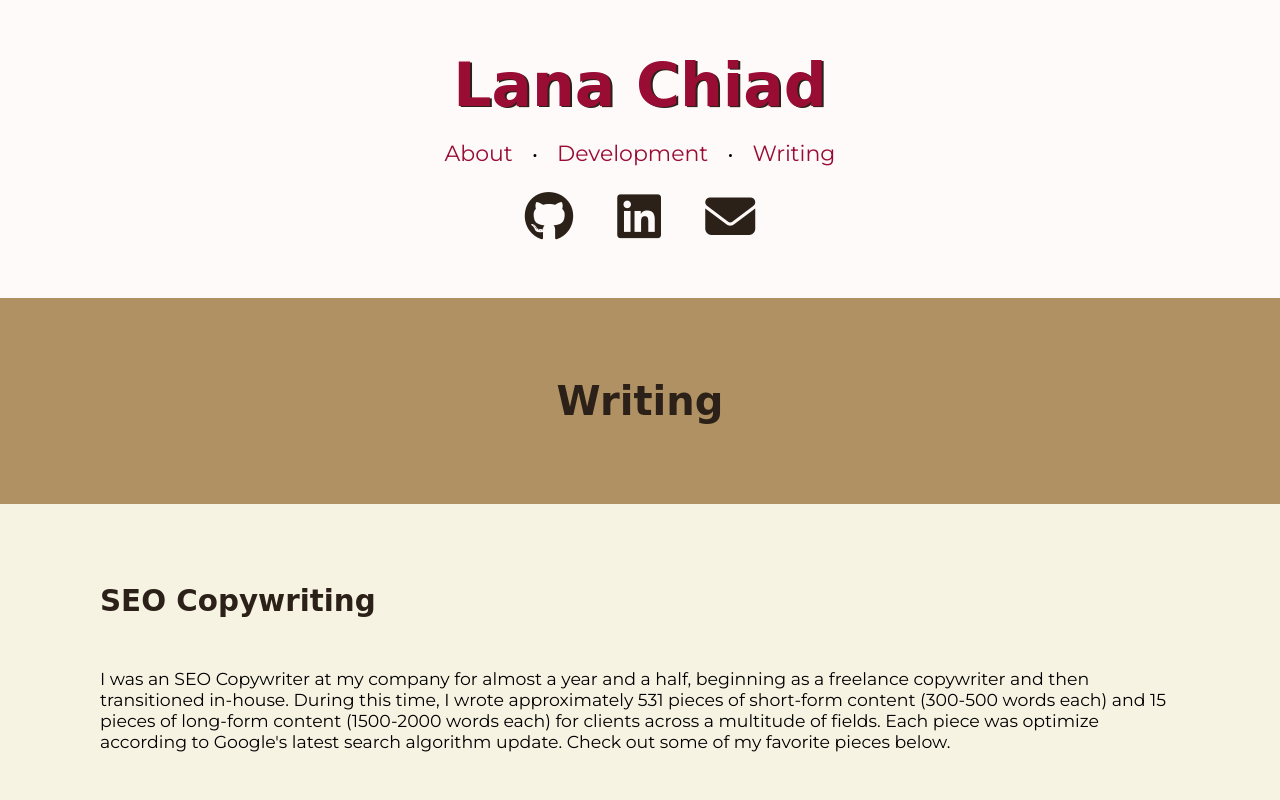
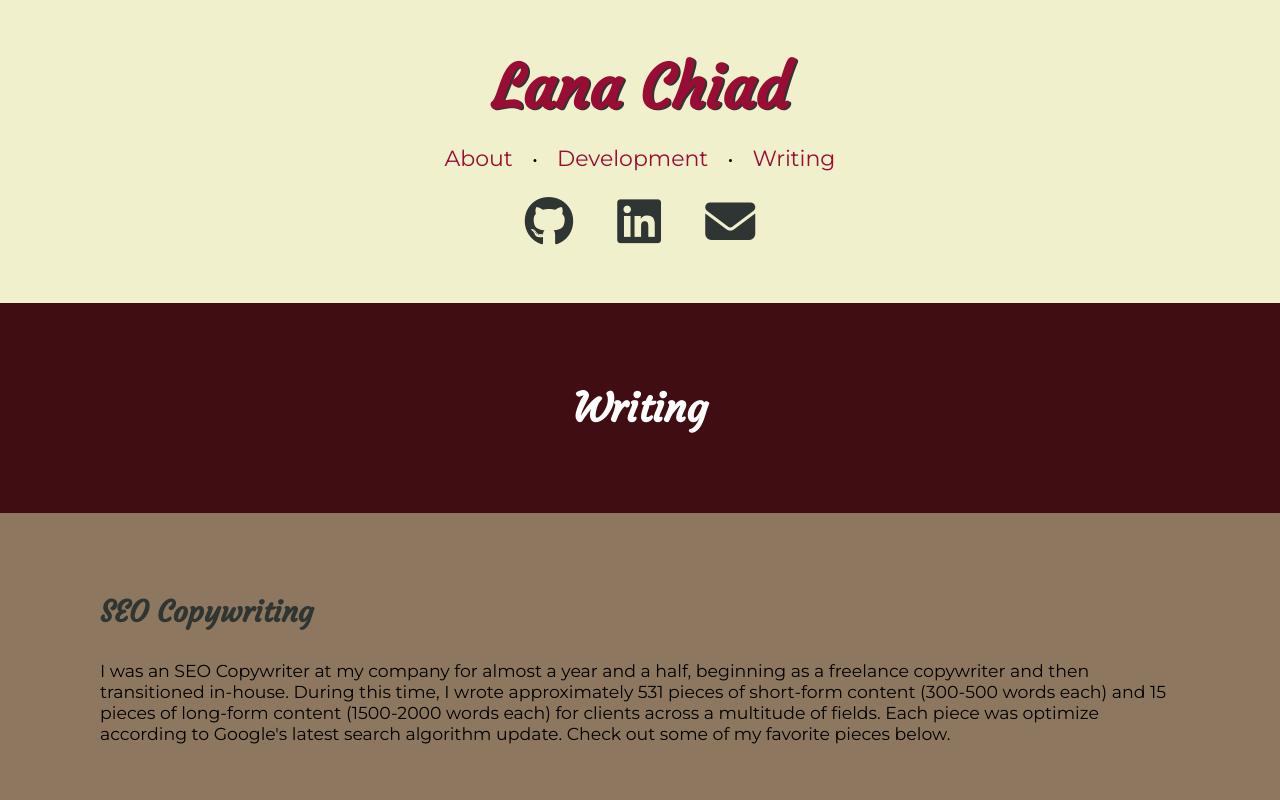
Before and after one commit to lanachiad/writing, a website: page index.html in a window 1280 px wide. Shown: the top 800 px of the page. Drawn offline with nearby package versions, Linux system fonts and the light colour scheme.

Commit message:
Update color scheme

```diff
--- a/index.html
+++ b/index.html
@@ -41,7 +41,7 @@
             </header>
         </div>
     </div>
-    <div class="section">
+    <div class="burgundy section">
         <div class="container">
             <div class="title">
                 <h2>Writing</h2>
@@ -302,7 +302,7 @@
         </div>
     </div>
     <!-- More -->
-    <div class="section">
+    <div class="burgundy section">
         <div class="container">
             <div class="title">
                 <h3>Wanna learn more? Throw me an email so we can chat.</h3>
--- a/scss/universal.scss
+++ b/scss/universal.scss
@@ -1,10 +1,10 @@
 $header-font: "Courgette", cursive;
 $text-font: "Montserrat", sans-serif;
-$primary-color: #2B2118; //dark brown
+$primary-color: #2E3532; //dark gray
 $action-color: #990D35; //wine
-$accent-color: #AF9164; //beige
-$first-block-color: #B3B6B7; //gray
-$second-block-color: #F7F3E3; //cream
+$accent-color: #3F0D12; //beige
+$first-block-color: #D5BF86; //burgundy
+$second-block-color: #8D775F; //pale green
 
 * {
 	margin: 0;
@@ -12,7 +12,7 @@ $second-block-color: #F7F3E3; //cream
 }
 
 body {
-	background-color: #FFFAFA;
+	background-color: #F1F0CC;
 }
 
 h1, h2, h3, h4 {
--- a/scss/writing.scss
+++ b/scss/writing.scss
@@ -2,6 +2,10 @@
 
 a {
   color: $action-color;
+}
+
+.burgundy {
+  background-color: $accent-color;
 }
 
 .cream-bg {
@@ -22,12 +26,11 @@ a {
 
 .title {
   h2, h3 {
-    color: $primary-color;
+    color: #fff;
     text-align: center;
   }
 
   h3 {
-    color: $primary-color;
     font-size: 20pt;
     margin-bottom: 30px;
   }
@@ -47,7 +50,7 @@ a {
 .proj-details {
   display: flex;
   justify-content: space-around;
-  margin-top: 50px;
+  margin-top: 30px;
 
   .proj-text {
     display: inline-block;
```
Also changed, not shown: scss/css/index.css, scss/css/universal.css, scss/css/writing.css, 2 other files.
